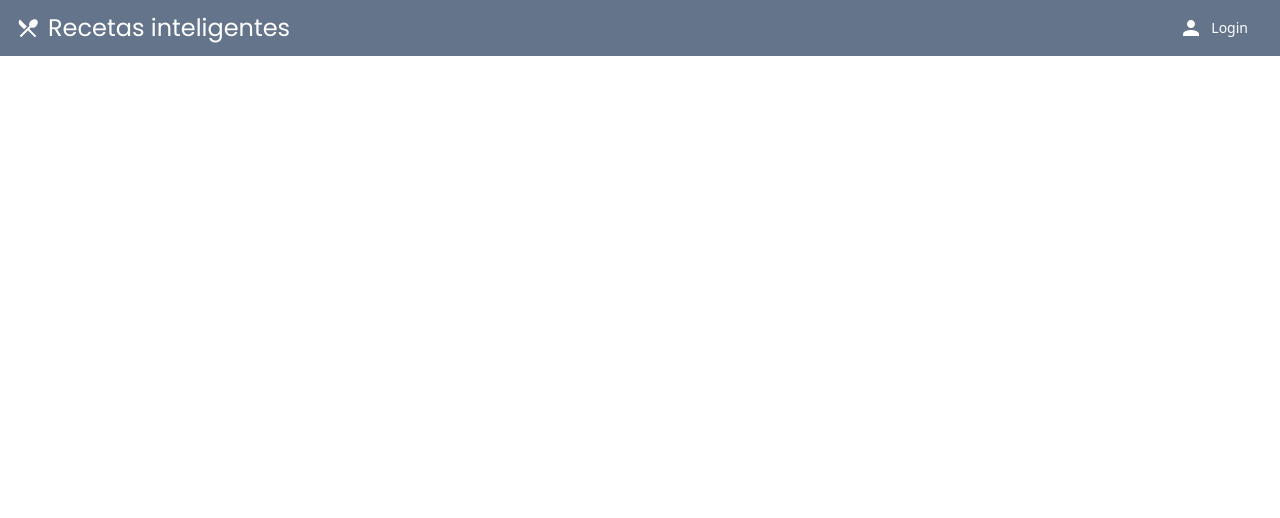
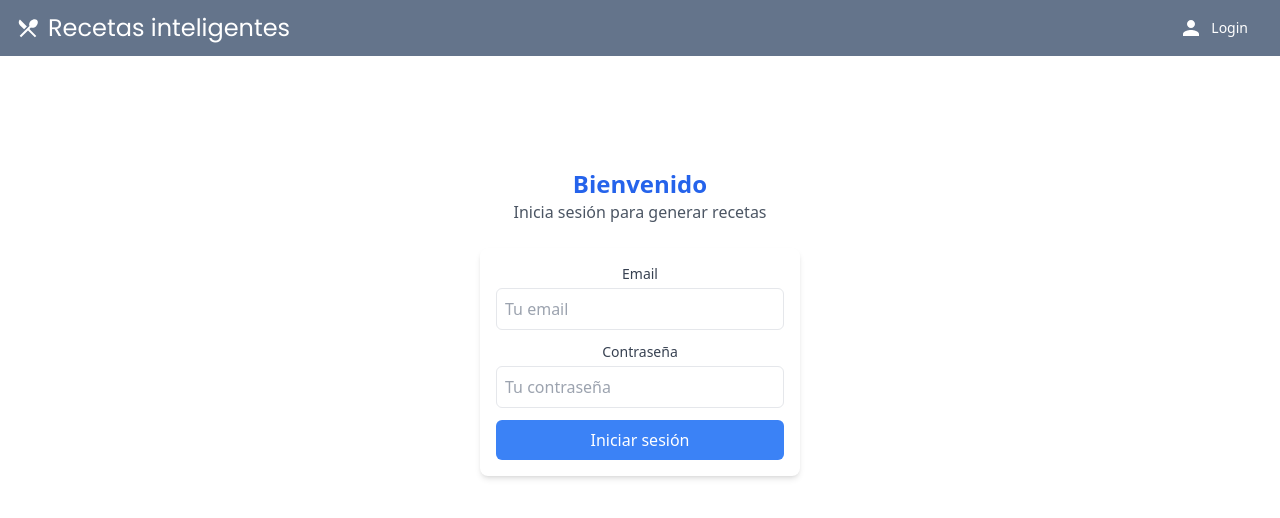
Before and after one commit to MelarcAB/ai-recipes-front, a React (Vite) app: page / in a window 1280 px wide. Shown: the top 518 px of the page. Built offline with nearby package versions, Linux system fonts and the light colour scheme.

Commit message:
añado toasts

```diff
--- a/package.json
+++ b/package.json
@@ -18,9 +18,13 @@
     "@mui/icons-material": "^5.14.1",
     "@mui/material": "^5.14.1",
     "dotenv": "^16.3.1",
+    "leaflet": "^1.9.4",
     "react": "^18.2.0",
     "react-dom": "^18.2.0",
-    "react-router-dom": "^6.14.2"
+    "react-leaflet": "^4.2.1",
+    "react-router-dom": "^6.14.2",
+    "react-toastify": "^9.1.3",
+    "sonner": "^0.6.2"
   },
   "devDependencies": {
     "@types/react": "^18.2.15",
--- a/src/App.jsx
+++ b/src/App.jsx
@@ -1,23 +1,26 @@
-import { useState } from 'react'
-import reactLogo from './assets/react.svg'
-import viteLogo from '/vite.svg'
+
 import React from 'react';
 import Navbar from './components/Navbar/Navbar';
 import LoginForm from './components/Auth/LoginForm';
 import './App.css'
 import { BrowserRouter as Router } from 'react-router-dom';
-import dotenv from 'dotenv';
 import { Route } from 'react-router-dom';
 import { Routes } from 'react-router-dom';
+import { ToastContainer } from 'react-toastify';
 
 
 export default function App() {
   return (
     <Router>
+
       <Navbar />
-      <Routes>
-        <Route path="/" element={<LoginForm />} />
-      </Routes>
+      <ToastContainer />
+
+      <div className="App mt-10">
+        <Routes>
+          <Route path="/" element={<LoginForm />} />
+        </Routes>
+      </div>
     </Router>
   );
 }
--- a/src/components/Auth/LoginForm.jsx
+++ b/src/components/Auth/LoginForm.jsx
@@ -1,34 +1,67 @@
 import React, { useState } from 'react';
+import { toast } from 'react-toastify';
+import 'react-toastify/dist/ReactToastify.css';
 
 const LoginForm = () => {
     const [email, setEmail] = useState('');
     const [password, setPassword] = useState('');
+    const { VITE_BACKEND_URL: backendURL } = import.meta.env;
+    const [loading, setLoading] = useState(false);
 
     const handleSubmit = async (e) => {
         e.preventDefault();
+        setLoading(true);
 
-        const response = await fetch('http://localhost:8000/login', {
+        const response = await fetch(backendURL + "/login", {
             method: 'POST',
             headers: {
-                'Content-Type': 'application/json'
+                'Content-Type': 'application/json',
             },
             body: JSON.stringify({ email, password })
         });
 
         const data = await response.json();
         if (data.token) {
+            toast.success('Inicio de sesión exitoso.');
             localStorage.setItem('token', data.token);
+            localStorage.setItem('user', JSON.stringify(data.user));
         } else {
-            console.error('Error logging in');
+            toast.error(data.message);
         }
+
     };
 
     return (
-        <form onSubmit={handleSubmit}>
-            <input type="email" value={email} onChange={(e) => setEmail(e.target.value)} placeholder="Email" required />
-            <input type="password" value={password} onChange={(e) => setPassword(e.target.value)} placeholder="Password" required />
-            <button type="submit">Log In</button>
-        </form>
+        <div className="h-full flex items-center justify-center bg-white pt-24">
+            <div className="w-full max-w-xs">
+                <div className="text-center mb-6">
+                    <h2 className="text-2xl font-bold text-blue-600">
+                        Bienvenido
+                    </h2>
+                    <p className="text-gray-600">Inicia sesión para generar recetas</p>
+                </div>
+                <form className="bg-white rounded-lg shadow-md p-4" onSubmit={handleSubmit}>
+                    <div className="mb-3">
+                        <label className="block text-gray-700 text-sm font-medium mb-1" htmlFor="email">
+                            Email
+                        </label>
+                        <input className="w-full p-2 border rounded-md transition duration-200 focus:border-blue-500 focus:shadow-outline" id="email" type="email" value={email} onChange={(e) => setEmail(e.target.value)} placeholder="Tu email" required />
+                    </div>
+                    <div className="mb-3">
+                        <label className="block text-gray-700 text-sm font-medium mb-1" htmlFor="password">
+                            Contraseña
+                        </label>
+                        <input className="w-full p-2 border rounded-md transition duration-200 focus:border-blue-500 focus:shadow-outline" id="password" type="password" value={password} onChange={(e) => setPassword(e.target.value)} placeholder="Tu contraseña" required />
+                    </div>
+                    <div className="mt-2">
+                        <button className="w-full bg-blue-500 text-white font-medium py-2 px-4 rounded-md hover:bg-blue-600 active:bg-blue-700 focus:outline-none focus:ring-2 focus:ring-blue-500 focus:ring-opacity-50 transition duration-200" type="submit">
+                            Iniciar sesión
+                        </button>
+                    </div>
+
+                </form>
+            </div>
+        </div>
     );
 };
 
--- /dev/null
+++ b/src/components/DarkMapComponen.jsx
@@ -0,0 +1,48 @@
+import React, { useState, useEffect } from 'react';
+import { MapContainer, TileLayer, Marker, Popup } from 'react-leaflet';
+import 'leaflet/dist/leaflet.css';
+
+
+async function getGeoLocationFromIP(ip, apiKey) {
+    try {
+        const response = await fetch(`http://api.ipstack.com/${ip}?access_key=${apiKey}`);
+        const data = await response.json();
+        return {
+            latitude: data.latitude,
+            longitude: data.longitude,
+            city: data.city
+        };
+    } catch (error) {
+        console.error("Error fetching IP geolocation:", error);
+    }
+}
+function DarkMapComponent() {
+    const [location, setLocation] = useState(null);
+
+    useEffect(() => {
+        // Cambia esta IP por la IP que deseas buscar.
+        const ip = '95.129.251.113';
+        const apiKey = 'e6706169442a338c7fc3123076539153';
+        getGeoLocationFromIP(ip, apiKey).then(data => {
+            setLocation(data);
+        });
+    }, []);
+
+    if (!location) return <div>Loading...</div>;
+
+    return (
+        <MapContainer center={[location.latitude, location.longitude]} zoom={13} style={{ width: '100%', height: '400px' }}>
+            <TileLayer
+                url="https://api.mapbox.com/styles/v1/melarc/cll8im2vl00p901pdhojoaiew/tiles/256/{z}/{x}/{y}?access_token=pk.eyJ1IjoibWVsYXJjIiwiYSI6ImNsY2YzdDR2bjAwdzAzdnF1NnBnNnA3YWIifQ.sqS3aoKDVf4_tmkVG4hbbw"
+                attribution='&copy; <a href="https://www.openstreetmap.org/copyright">OpenStreetMap</a> contributors &amp; Mapbox'
+            />
+            <Marker position={[location.latitude, location.longitude]}>
+                <Popup>
+                    {location.city}
+                </Popup>
+            </Marker>
+        </MapContainer>
+    );
+}
+
+export default DarkMapComponent;
```
Also changed, not shown: 2 other files (tests, documents, lock files or other folders).
